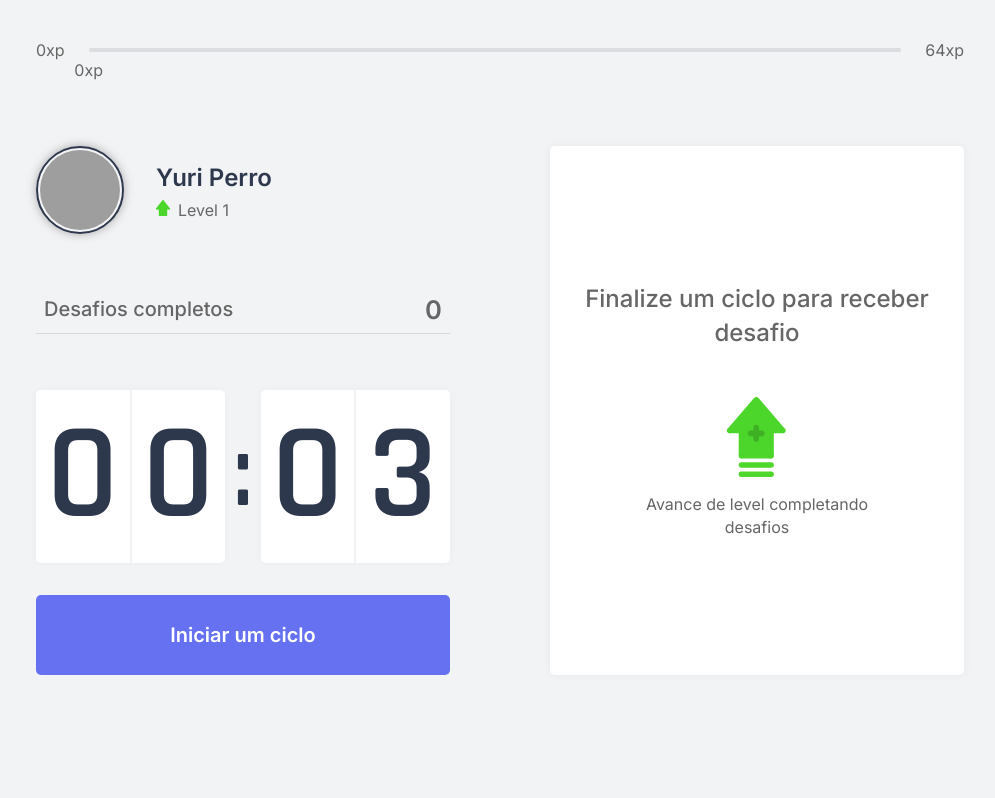
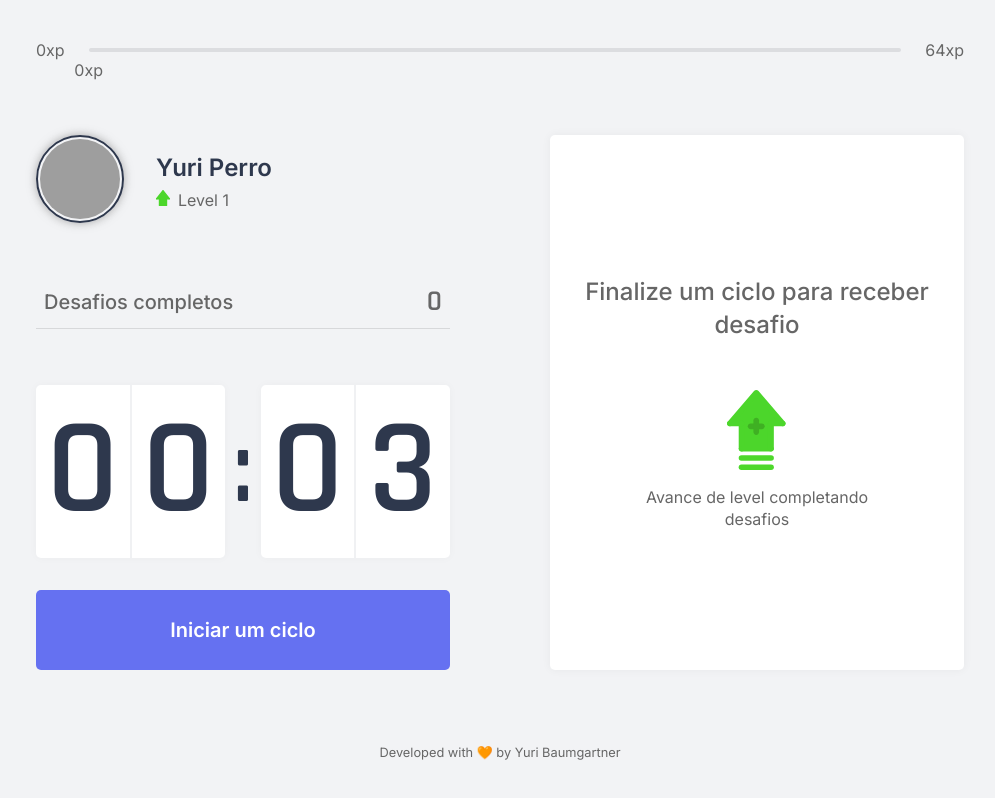
Before and after one commit to YuriPerro/go.move, a Next.js app: page / in a window 1280 px wide. Shown: the whole page, without its empty margins (140-1135 px from the left). Built offline with nearby package versions, Linux system fonts and the light colour scheme; grey boxes are pictures that could not be loaded.

Commit message:
Adicionando footer a home

```diff
--- a/src/pages/index.tsx
+++ b/src/pages/index.tsx
@@ -30,6 +30,9 @@ export default function Home() {
             <ChallengeBox />
           </div>
         </section>
+        <footer>
+          Developed with 🧡 by Yuri Baumgartner
+        </footer>
       </CountdownProvider>
     </div>
   )
--- a/src/styles/components/CompletedChallenges.module.css
+++ b/src/styles/components/CompletedChallenges.module.css
@@ -17,6 +17,5 @@
 }
 
 .completedChallengesContainer span:last-child{
-    font-weight: 800;
-    font-size: 1.6rem;
+    font: 800 1.8rem "Rajdhani", sans-serif;
 }
--- a/src/styles/global.css
+++ b/src/styles/global.css
@@ -43,6 +43,11 @@ button {
     cursor: pointer;
 }
 
+footer {
+    text-align: center;
+    font-size: .8rem;
+}
+
 a {
     color: inherit;
     text-decoration: none;
```
Also changed, not shown: public/icons/close.svg.
